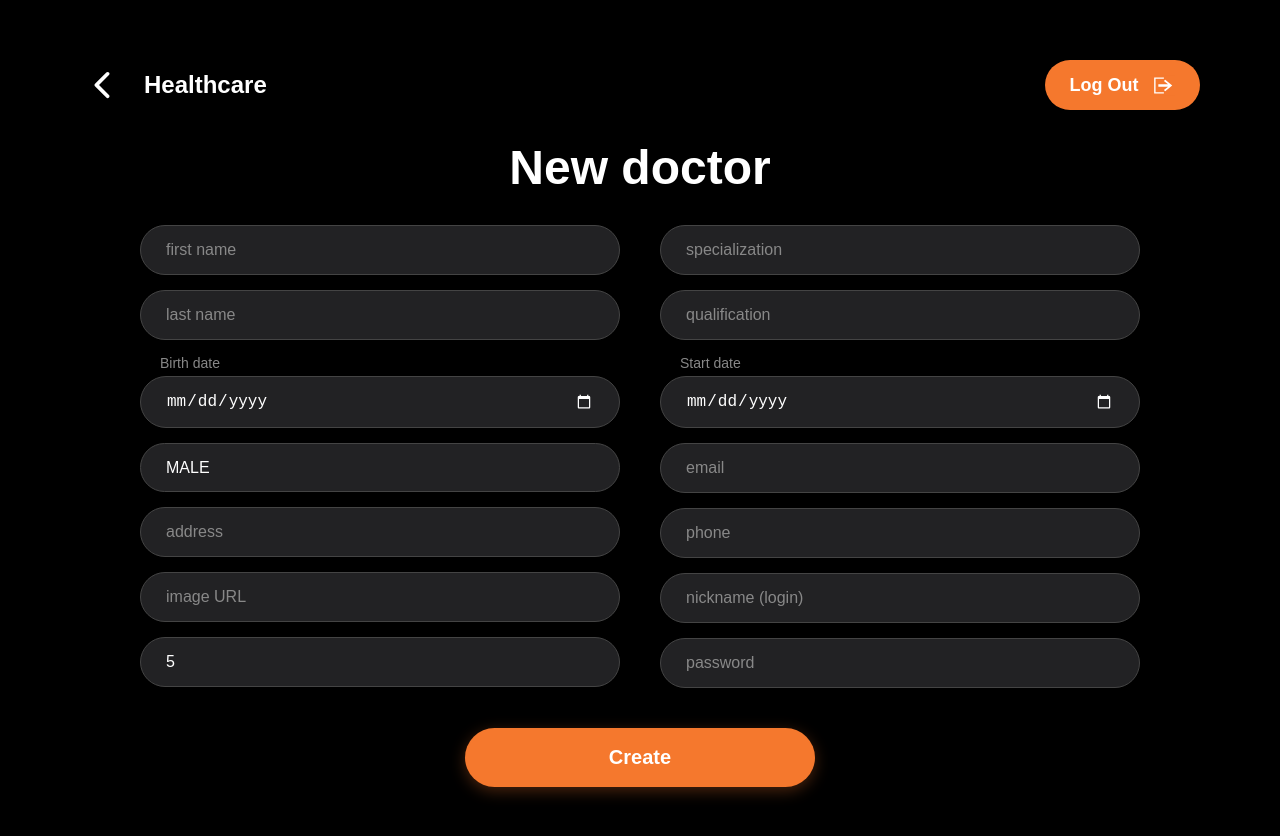
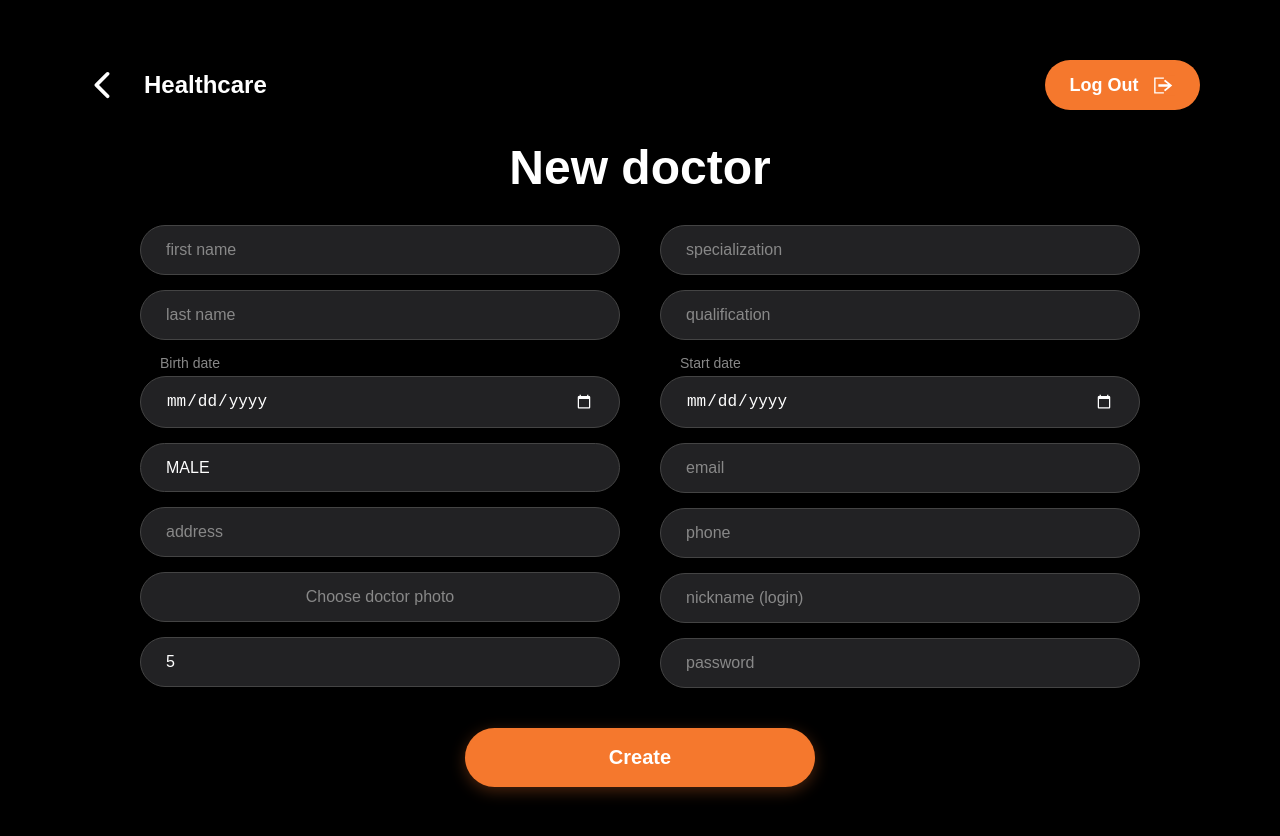
Before and after one commit to improba1/MedicalProject, a React (Create React App) app in the folder frontend/: page /admin/add-doctor in a window 1280 px wide. Shown: the top 836 px of the page. Built offline with nearby package versions, Linux system fonts and the light colour scheme.

Commit message:
updated addDoctor screen

```diff
--- a/frontend/src/Api/patient/profileApi.js
+++ /dev/null
@@ -1,31 +0,0 @@
-import axios from 'axios';
-
-// Создаем экземпляр с базовым URL проекта
-const $api = axios.create({
-    baseURL: '/api/v1'
-});
-
-// Интерцептор для автоматической подстановки токена авторизации
-$api.interceptors.request.use((config) => {
-    const token = localStorage.getItem('access_token');
-    if (token) {
-        config.headers.Authorization = `Bearer ${token}`;
-    }
-    return config;
-});
-
-export const profileApi = {
-    /**
-     * Получение данных профиля пациента для приветствия
-     * Использует эндпоинт: GET /admin/patients/get/{id}
-     * @param {string} patientId - UUID пациента
-     * @returns {Promise} - данные пациента (firstname, lastname и т.д.)
-     */
-    getPatientProfile: async (patientId) => {
-        // Эндпоинт соответствует скриншоту Swagger
-        const response = await $api.get(`/admin/patients/get/${patientId}`);
-
-        // Возвращает объект ответа, где данные лежат в поле .data
-        return response.data;
-    }
-};
--- a/frontend/src/Pages/admin/AddDoctor/AddDoctor.jsx
+++ b/frontend/src/Pages/admin/AddDoctor/AddDoctor.jsx
@@ -19,19 +19,31 @@ const AddDoctor = () => {
     const [qualification, setQualification] = useState('');
     const [startDate, setStartDate] = useState('');
     const [rating, setRating] = useState(5);
-    const [image, setImage] = useState('');
+    const [image, setImage] = useState(''); // Здесь будет храниться Base64 строка
 
     const [loading, setLoading] = useState(false);
     const [errorMsg, setErrorMsg] = useState('');
 
     const navigate = useNavigate();
 
+    // Функция для обработки выбора файла
+    const handleFileChange = (e) => {
+        const file = e.target.files[0];
+        if (file) {
+            const reader = new FileReader();
+            reader.onloadend = () => {
+                // Сохраняем результат (Base64 строку) в состояние
+                setImage(reader.result);
+            };
+            reader.readAsDataURL(file);
+        }
+    };
+
     const handleSubmit = async (e) => {
         e.preventDefault();
         setLoading(true);
         setErrorMsg('');
 
-        // Формируем объект: заменяем пустые строки на null для дат и картинки
         const newDoctor = {
             email: email,
             nickname: nickname,
@@ -50,20 +62,11 @@ const AddDoctor = () => {
         };
 
         try {
-            console.log("Sending to server:", newDoctor);
             const response = await addDoctorApi.createDoctor(newDoctor);
-
-            // Если в ответе есть поле data (согласно вашей схеме), значит успех
-            if (response && response.data) {
-                console.log("Success:", response.data);
-                navigate('/admin');
-            } else if (response && response.status === 0) {
-                // Если статус 0 тоже считается успехом
+            if (response && (response.data || response.status === 0)) {
                 navigate('/admin');
             }
         } catch (err) {
-            console.error("Full error object:", err);
-            // Берем сообщение из ответа бэкенда, если оно есть
             const message = err.response?.data?.message || "Server error (500). Please check your data.";
             setErrorMsg(message);
         } finally {
@@ -95,7 +98,21 @@ const AddDoctor = () => {
                                     <option value="FEMALE">FEMALE</option>
                                 </select>
                                 <input className={styles.input} type="text" placeholder="address" value={address} onChange={(e) => setAddress(e.target.value)} required />
-                                <input className={styles.input} type="text" placeholder="image URL" value={image} onChange={(e) => setImage(e.target.value)}  />
+
+                                {/* Кнопка выбора фото вместо текстового поля */}
+                                <div className={styles.fileUploadContainer}>
+                                    <label htmlFor="file-upload" className={styles.fileUploadBtn}>
+                                        {image ? "Photo attached ✓" : "Choose doctor photo"}
+                                    </label>
+                                    <input
+                                        id="file-upload"
+                                        type="file"
+                                        accept="image/*"
+                                        onChange={handleFileChange}
+                                        className={styles.hiddenFileInput}
+                                    />
+                                </div>
+
                                 <input className={styles.input} type="number" placeholder="rating (1-5)" min="1" max="5" step="0.1" value={rating} onChange={(e) => setRating(e.target.value)} required />
                             </div>
 
@@ -117,11 +134,7 @@ const AddDoctor = () => {
 
                         {errorMsg && <div className={styles.errorMessage}>{errorMsg}</div>}
 
-                        <button
-                            type="submit"
-                            className={styles.createBtn}
-                            disabled={loading}
-                        >
+                        <button type="submit" className={styles.createBtn} disabled={loading}>
                             {loading ? "Creating..." : "Create"}
                         </button>
                     </form>
--- a/frontend/src/Pages/admin/AddDoctor/AddDoctor.module.css
+++ b/frontend/src/Pages/admin/AddDoctor/AddDoctor.module.css
@@ -128,3 +128,40 @@ select.input {
     font-size: 14px;
     text-align: center;
 }
+
+
+.fileUploadContainer {
+    width: 100%;
+    position: relative;
+}
+
+.hiddenFileInput {
+    display: none; /* Полностью скрываем стандартный инпут */
+}
+
+.fileUploadBtn {
+    display: block;
+    width: 100%;
+    padding: 15px 25px;
+    border-radius: 50px;
+    background-color: #222224;
+    border: 1px dashed #444; /* Пунктирная рамка подчеркивает, что это зона загрузки */
+    color: #888;
+    font-size: 16px;
+    text-align: center;
+    cursor: pointer;
+    box-sizing: border-box;
+    transition: all 0.2s ease;
+}
+
+.fileUploadBtn:hover {
+    border-color: #F5782D;
+    color: white;
+    background-color: #2a2a2c;
+}
+
+/* Если фото выбрано, можно немного изменить стиль кнопки */
+.fileUploadBtn:has(+ .hiddenFileInput:valid),
+.fileUploadBtn:active {
+    border-style: solid;
+}
--- a/frontend/src/Pages/patient/PatientHomePage/PatientHomePage.jsx
+++ b/frontend/src/Pages/patient/PatientHomePage/PatientHomePage.jsx
@@ -10,7 +10,7 @@ import AnimatedPage from '../../../Components/AnimatedPage/AnimatedPage';
 import HeaderWithProfile from '../../../Components/HeaderWithProfile/HeaderWithProfile';
 import HeartBackground from '../../../Components/HeartBackground/HeartBackground';
 
-import { profileApi } from '../../../Api/patient/profileApi';
+// API только для визитов и врачей
 import { visitApi } from '../../../Api/patient/visitApi';
 import { doctorApi } from '../../../Api/doctor/doctorApi';
 
@@ -38,19 +38,17 @@ const Card = ({ data, onClick }) => (
 
 const PatientHomePage = () => {
     const navigate = useNavigate();
-    const [patientName, setPatientName] = useState('');
     const [upcomingVisits, setUpcomingVisits] = useState([]);
     const [loading, setLoading] = useState(true);
 
     useEffect(() => {
         const fetchData = async () => {
             try {
-                const profileRes = await profileApi.getPatientProfile();
-                setPatientName(profileRes.data.firstname);
-
+                // Загружаем только предстоящие визиты
                 const visitsRes = await visitApi.getUpcomingVisits();
                 const visitsData = visitsRes.data;
 
+                // Подтягиваем данные врачей для карточек
                 const fullVisits = await Promise.all(
                     visitsData.map(async (visit) => {
                         try {
@@ -91,7 +89,8 @@ const PatientHomePage = () => {
                 <main className={styles.mainContent}>
                     <section className={styles.hero}>
                         <h1 className={styles.welcome}>
-                            Hello, <span className={styles.orange}>{patientName || 'Patient'}</span>
+                            {/* Приветствие через localStorage, так как API удалено */}
+                            Hello, <span className={styles.orange}>{localStorage.getItem('userName') || 'Patient'}</span>
                         </h1>
                         <p className={styles.subtext}>
                             Take charge of your health. Book an appointment with a specialist at your convenience!
@@ -132,6 +131,7 @@ const PatientHomePage = () => {
                                         ))}
                                     </Swiper>
                                 ) : (
+                                    /* Пустая область, если визитов нет */
                                     <div className={styles.emptyLine} />
                                 )}
                             </div>
```
